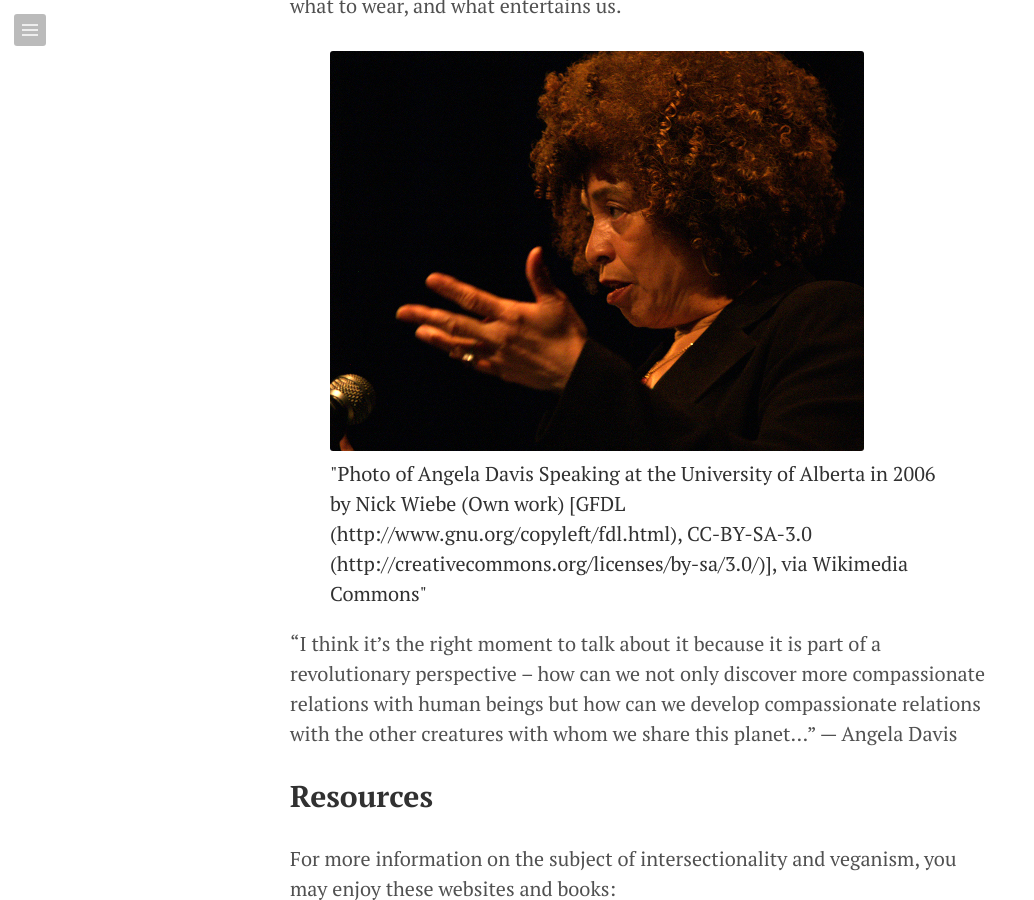
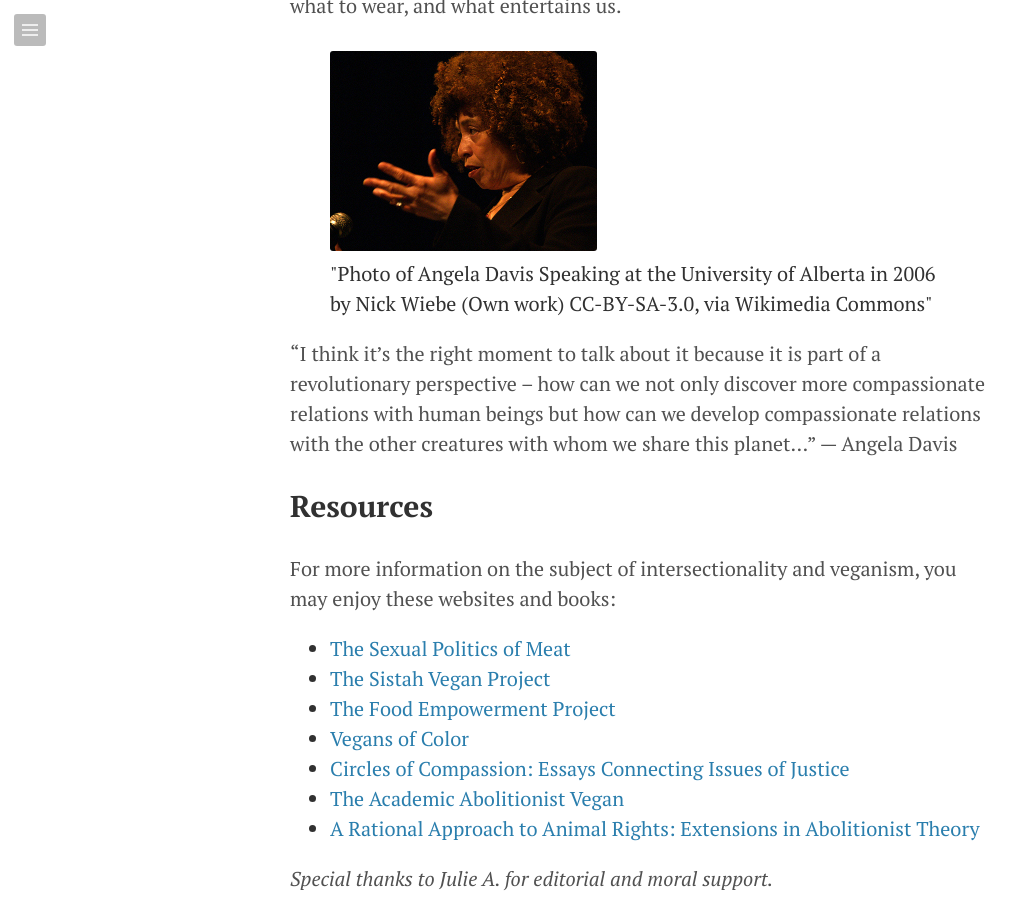
Before and after one commit to poupartfarms/poupartfarms.github.io, a Jekyll site: the page built from _posts/2015-06-19-veganism_and_intersectionality.md, in a window 1280 px wide and 900 px high, scrolled down 3086 px. Shown: the whole window, without its empty margins (0-1034 px from the left). Built offline with Jekyll 4.4.1, drawn with Linux system fonts in a browser that asks for light colours; Markdown is read by kramdown in place of the engine named in the settings; comment, search, counter and statistics services are not loaded.

Commit message:
resize photo and play with layout

```diff
--- a/_posts/2015-06-19-veganism_and_intersectionality.md
+++ b/_posts/2015-06-19-veganism_and_intersectionality.md
@@ -26,7 +26,7 @@ Of course, this ludicrous and inflammatory statement a logical fallacy (specific
 But the beauty is that while we seek to address our own privilege with regards to race, and while we strive to be good allies and to stand alongside other marginalized humans to support them in their fights for justice, we can also seek to address our own privilege with regards to species. We can embrace veganism, not in the modern “don’t eat animals” watered down meaning of the word, but as it was originally meant, to seek to break down unjustified hierarchy and recognize that nonhuman animals value their lives as much as we value ours. To give nonhuman animals moral consideration when we are making decisions that affect them, such as (but not limited to) what to eat, what to wear, and what entertains us.
 
 <div style="float: right;">
-  <figure><img src="/media/2015-06-19-veganism_and_intersectionality/Angela-Davis-Mar-28-2006.jpg"><figcaption>"Photo of Angela Davis Speaking at the University of Alberta in 2006 by Nick Wiebe (Own work) [GFDL (http://www.gnu.org/copyleft/fdl.html), CC-BY-SA-3.0 (http://creativecommons.org/licenses/by-sa/3.0/)], via Wikimedia Commons"</figcaption></figure>
+  <figure><img src="/media/2015-06-19-veganism_and_intersectionality/Angela-Davis-Mar-28-2006.jpg"><figcaption>"Photo of Angela Davis Speaking at the University of Alberta in 2006 by Nick Wiebe (Own work) CC-BY-SA-3.0, via Wikimedia Commons"</figcaption></figure>
 </div>
 “I think it’s the right moment to talk about it because it is part of a revolutionary perspective – how can we not only discover more compassionate relations with human beings but how can we develop compassionate relations with the other creatures with whom we share this planet...” — Angela Davis
 
```
Also changed, not shown: media/2015-06-19-veganism_and_intersectionality/Angela-Davis-Mar-28-2006.jpg.
